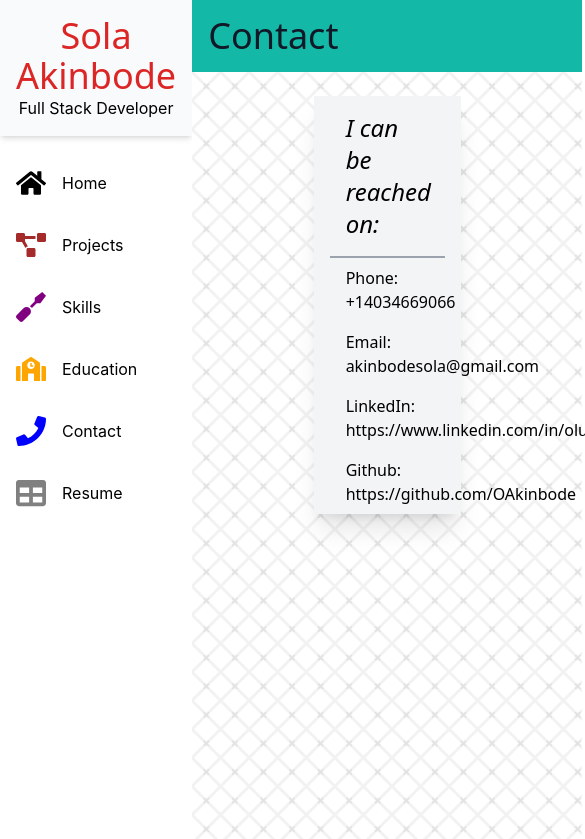
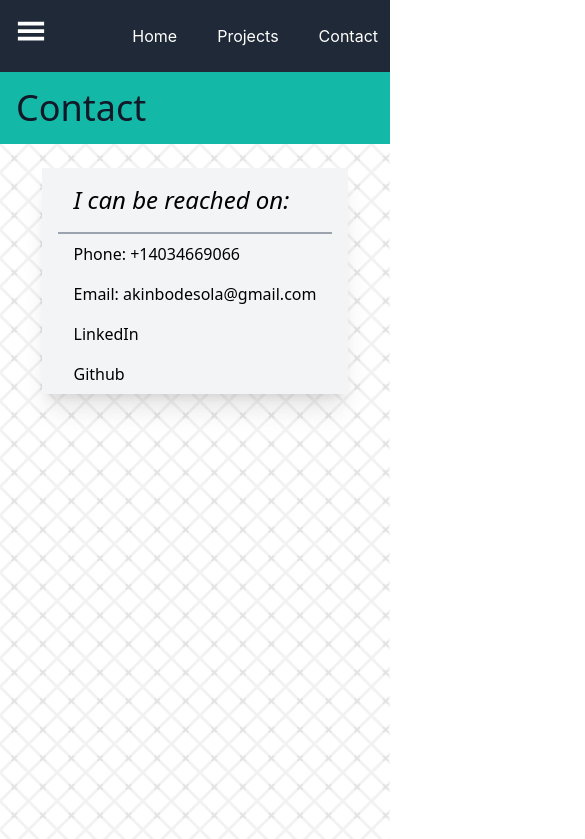
Before and after one commit to OAkinbode/ProfileFrontEnd, a React (Create React App) app: page /Contact in a window 390 px wide. Shown: the top 839 px of the page, 585 px wide, since content can reach past the window. Built offline with nearby package versions, Linux system fonts and the light colour scheme.

Commit message:
changes made

```diff
--- a/src/pages/Contact.js
+++ b/src/pages/Contact.js
@@ -1,20 +1,25 @@
 import React from "react";
 import Leftpane from "../components/Leftpane";
 import Titleblock from "../components/Titleblock";
-
+import { Link } from "react-router-dom";
 import backgroundimage from "../assets/checkerboard-cross.webp";
+import Navbar from "../components/Navbar";
+import MobileView from "../components/MobileView";
+import { useSelector } from "react-redux";
 
 function Contact() {
+  const isMobileRedux = useSelector((state) => state.isMobile);
   return (
     <div className="flex w-screen">
-      <Leftpane />
+      {!isMobileRedux && <Leftpane />}
       <div className="w-screen bg-gray-50">
+        <Navbar isMobile={isMobileRedux}></Navbar>
         <Titleblock title="Contact" />
         <div
           className="flex flex-wrap item-center justify-center h-screen"
           style={{ background: `url(${backgroundimage})` }}
         >
-          <div className="px-6 py-6 w-1/2 h-auto">
+          <div className="px-6 py-6 h-auto w-auto">
             <div className="w-full bg-gray-100 shadow-xl h-auto px-4">
               <div className="border-b-2 border-gray-400 w-auto">
                 <p className="font-sans text-2xl whitespace-normal text-left px-4 py-4 italic">
@@ -32,15 +37,19 @@
                     Email: akinbodesola@gmail.com
                   </p>
                 </div>
-                <div>
-                  <p className="font-sans text-1xl whitespace-normal text-left px-4 py-2">
-                    LinkedIn: https://www.linkedin.com/in/olusolaakinbode/
-                  </p>
+                <div className="">
+                  <Link to="https://www.linkedin.com/in/olusolaakinbode/">
+                    <p className="font-sans text-1xl whitespace-normal hover:text-blue-500 text-left px-4 py-2">
+                      LinkedIn
+                    </p>
+                  </Link>
                 </div>
                 <div>
-                  <p className="font-sans text-1xl whitespace-normal text-left px-4 py-2">
-                    Github: https://github.com/OAkinbode
-                  </p>
+                  <Link to="https://github.com/OAkinbode">
+                    <p className="font-sans text-1xl whitespace-normal hover:text-blue-500 text-left px-4 py-2">
+                      Github
+                    </p>
+                  </Link>
                 </div>
               </div>
             </div>
--- a/src/pages/Education.js
+++ b/src/pages/Education.js
@@ -15,9 +15,10 @@
         <Navbar isMobile={isMobileRedux}></Navbar>
         <Titleblock title="Education" />
         <div
-          className="flex flex-wrap item-center justify-center h-screen"
+          className="h-screen"
           style={{ background: `url(${backgroundimage})` }}
         >
+          <div className="flex flex-wrap item-center justify-center h-auto">
             <Textcontainer
               title="Bachelor's Degree"
               body="Mechanical Engineering from the Federal University of Agriculture Abeokuta, Ogun state, Nigeria."
@@ -29,6 +30,7 @@
           </div>
         </div>
       </div>
+    </div>
   );
 }
 
```
Lines whose indentation alone changed are shown as unchanged.
